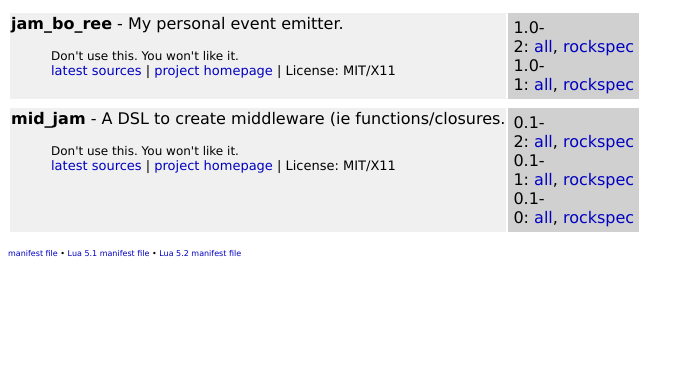
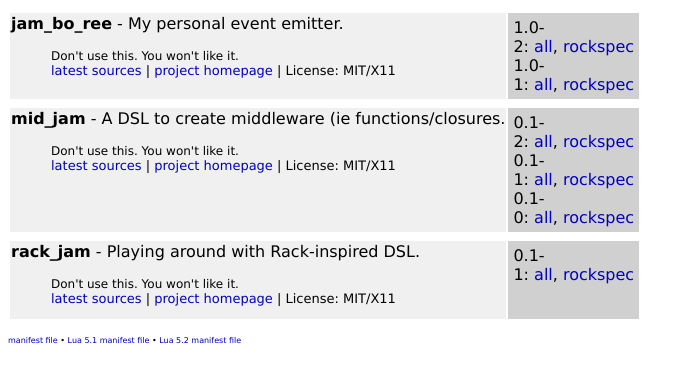
Before and after one commit to da99/rocks, a plain HTML site: page rocks/index.html in a window 1280 px wide. Shown: the part 79-462 px from the top of the page, without its empty margins (0-694 px from the left). Drawn offline with Linux system fonts and the light colour scheme.

Commit message:
Added: new rockspecs

```diff
--- a/rocks/index.html
+++ b/rocks/index.html
@@ -65,6 +65,15 @@ Lua modules available from this location for use with <a href="http://www.luaroc
 <td class="version">
 0.1-2:&nbsp;<a href="mid_jam-0.1-2.all.rock">all</a>,&nbsp;<a href="mid_jam-0.1-2.rockspec">rockspec</a><br/>0.1-1:&nbsp;<a href="mid_jam-0.1-1.all.rock">all</a>,&nbsp;<a href="mid_jam-0.1-1.rockspec">rockspec</a><br/>0.1-0:&nbsp;<a href="mid_jam-0.1-0.all.rock">all</a>,&nbsp;<a href="mid_jam-0.1-0.rockspec">rockspec</a><br/></td></tr>
 <tr><td colspan="2" class="spacer"></td></tr>
+<td class="package">
+<p><a name="rack_jam"></a><b>rack_jam</b> - Playing around with Rack-inspired DSL.<br/>
+</p><blockquote><p> Don't use this. You won't like it. <br/>
+
+<font size="-1"><a href="http://github.com/jam-lua/rack_jam.git">latest sources</a> | <a href="http://github.com/jam-lua/rack_jam" target="_blank">project homepage</a> | License: MIT/X11</font></p>
+</blockquote></a></td>
+<td class="version">
+0.1-1:&nbsp;<a href="rack_jam-0.1-1.all.rock">all</a>,&nbsp;<a href="rack_jam-0.1-1.rockspec">rockspec</a><br/></td></tr>
+<tr><td colspan="2" class="spacer"></td></tr>
 </table>
 <p class="manifest">
 <a href="manifest">manifest file</a> &bull; <a href="manifest-5.1">Lua 5.1 manifest file</a> &bull; <a href="manifest-5.2">Lua 5.2 manifest file</a>
```
Also changed, not shown: 5 other files.
